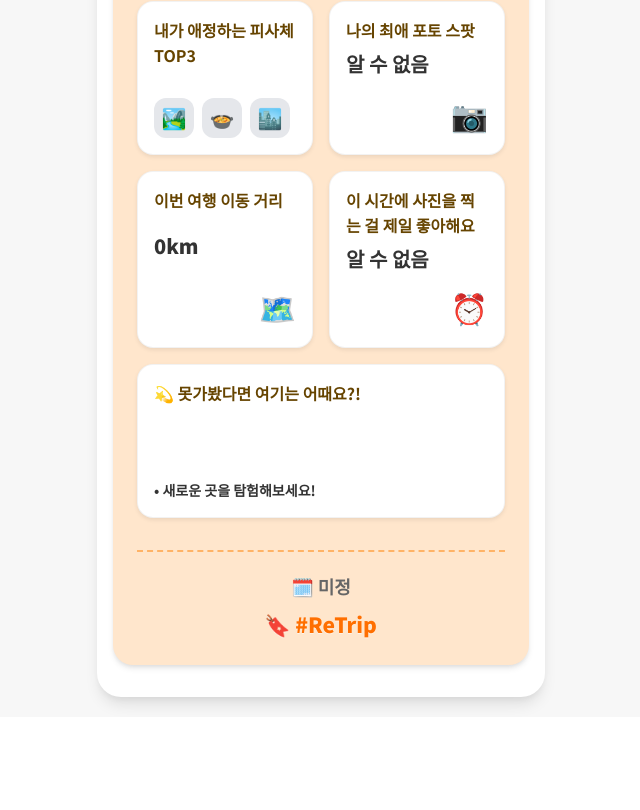
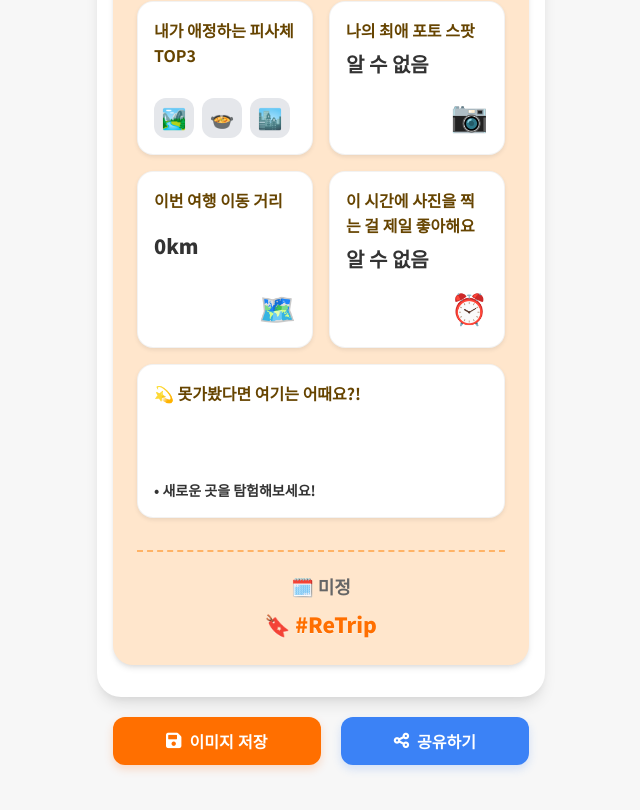
Before and after one commit to ReTrip-Dev/ReTrip, a Vue app: page /retrip in a window 1280 px wide. Shown: the part 442-1252 px from the top of the page, without its empty margins (319-959 px from the left). Before the commit the page ends 1159 px from the top, so only its background shows below. Built offline with nearby package versions, Linux system fonts and the light colour scheme; a web font is replaced by a local one.

Commit message:
Feat: Retrip 결과 화면 저장하기(PNG) 및 공유하기 기능 구현

```diff
--- a/package.json
+++ b/package.json
@@ -11,6 +11,7 @@
   "dependencies": {
     "axios": "^1.9.0",
     "flag-icon-css": "^4.1.7",
+    "html2canvas": "^1.4.1",
     "vue": "^3.5.13",
     "vue-country-flag-next": "^2.3.2",
     "vue-router": "^4.5.1"
--- a/src/components/Retrip.vue
+++ b/src/components/Retrip.vue
@@ -9,7 +9,7 @@
         <a href="/history" class="nav-link">히스토리</a>
     </header>
 
-    <div class="travel-summary-card">
+    <div class="travel-summary-card" ref="travelSummaryCard">
       <div class="card-header">
         <div class="background-flag" :style="headerFlagStyle"></div>
         <div class="header-content">✈️ 여행 Recap</div>
@@ -41,7 +41,7 @@
             <strong class="stat-title">내가 애정하는 피사체 TOP3</strong>
             <div class="favorite-subjects">
               <div v-for="(subject, index) in userData.favoriteSubjects" :key="index"
-                   class="subject-icon-wrapper">
+                    class="subject-icon-wrapper">
                 {{ subject }} <!-- Displaying subject string directly -->
               </div>
             </div>
@@ -83,15 +83,23 @@
         </div>
       </div>
     </div>
+
+    <div class="action-buttons-container">
+      <button @click="captureAndSaveImage" class="action-button save-button">
+        <i class="fas fa-save"></i> 이미지 저장
+      </button>
+      <button @click="captureAndShareImage" class="action-button share-button">
+        <i class="fas fa-share-alt"></i> 공유하기
+      </button>
+    </div>
+
   </div>
 </template>
 
 <script setup>
-import { reactive, computed, onMounted } from 'vue';
+import { reactive, computed, onMounted, ref } from 'vue'; // Added ref
 import { useRoute } from 'vue-router';
-// CountryFlag import is present but CountryFlag component is not used in template.
-// If it's not needed, it can be removed. For now, I'll leave it as it was.
-import CountryFlag from './CountryFlag.vue';
+import html2canvas from 'html2canvas'; // Import html2canvas
 
 const userData = reactive({
   username: '여행자님',
@@ -127,6 +135,8 @@ const userData = reactive({
     }) : [];
   }
 });
+
+const travelSummaryCard = ref(null); // Create a ref for the card element
 
 onMounted(() => {
   // const route = useRoute(); // route object might still be useful for other things, but not for reportData here
@@ -181,6 +191,76 @@ const headerFlagStyle = computed(() => {
     backgroundImage: `url(https://flagcdn.com/w640/${code}.png)`
   };
 });
+
+const captureAndSaveImage = async () => {
+  if (!travelSummaryCard.value) return;
+  try {
+    const canvas = await html2canvas(travelSummaryCard.value, {
+      useCORS: true, // Important for external images like flags
+      allowTaint: true, // May be needed for some external images
+      backgroundColor: null, // Preserve transparency or set a specific color
+      scale: 2, // Increase scale for better resolution
+    });
+    const image = canvas.toDataURL('image/png', 1.0);
+    const link = document.createElement('a');
+    link.href = image;
+    link.download = 'retrip-summary.png';
+    document.body.appendChild(link);
+    link.click();
+    document.body.removeChild(link);
+  } catch (error) {
+    console.error('Error capturing image for save:', error);
+    alert('이미지 저장에 실패했습니다.');
+  }
+};
+
+const captureAndShareImage = async () => {
+  if (!travelSummaryCard.value) return;
+  try {
+    const canvas = await html2canvas(travelSummaryCard.value, {
+      useCORS: true,
+      allowTaint: true,
+      backgroundColor: null,
+      scale: 2,
+    });
+    // For Web Share API, we need a Blob
+    canvas.toBlob(async (blob) => {
+      if (navigator.share && blob) {
+        const filesArray = [
+          new File([blob], 'retrip-summary.png', {
+            type: 'image/png',
+            lastModified: new Date().getTime(),
+          }),
+        ];
+        try {
+          await navigator.share({
+            title: '나의 ReTrip 여행 리포트',
+            text: '내 여행 리포트를 확인해보세요!',
+            files: filesArray,
+          });
+          console.log('Image shared successfully');
+        } catch (shareError) {
+          console.error('Error sharing image:', shareError);
+          // Fallback for when sharing fails (e.g., user cancels)
+          // Or if specific share targets are not available.
+          // alert('공유에 실패했습니다. 이미지를 먼저 저장한 후 공유해보세요.');
+        }
+      } else {
+        // Fallback if Web Share API is not supported
+        alert('브라우저가 공유 기능을 지원하지 않습니다. 이미지를 저장한 후 직접 공유해주세요.');
+        // Optionally, trigger download as a fallback
+        // const image = canvas.toDataURL('image/png', 1.0);
+        // const link = document.createElement('a');
+        // link.href = image;
+        // link.download = 'retrip-summary.png';
+        // link.click();
+      }
+    }, 'image/png');
+  } catch (error) {
+    console.error('Error capturing image for share:', error);
+    alert('공유 이미지 생성에 실패했습니다.');
+  }
+};
 </script>
 
 <style>
@@ -250,6 +330,8 @@ const headerFlagStyle = computed(() => {
   background-color: var(--color-background-light);
   padding: var(--spacing-5);
   padding-top: 85px; /* Added padding for fixed header (65px header + 20px original padding) */
+  /* Add padding-bottom to make space for action buttons */
+  padding-bottom: 100px; /* Adjust as needed */
   box-sizing: border-box; /* Include padding in element's total width and height */
   font-family: 'Noto Sans KR', sans-serif; /* Apply font globally to this component */
 }
@@ -321,6 +403,61 @@ const headerFlagStyle = computed(() => {
 .nav-link:hover {
     background-color: var(--pale-orange); /* Assuming --pale-orange is defined */
     color: var(--primary-orange);
+}
+
+
+.action-buttons-container {
+  display: flex;
+  justify-content: center;
+  gap: 20px; /* Space between buttons */
+  margin-top: 20px; /* Space above the buttons */
+  width: 100%;
+  max-width: 448px; /* Align with the card's max-width */
+  padding: 0 var(--spacing-4); /* Consistent padding with card margins */
+  box-sizing: border-box;
+}
+
+.action-button {
+  flex-grow: 1; /* Allow buttons to share space */
+  padding: 12px 20px;
+  border: none;
+  border-radius: var(--border-radius-button);
+  font-size: 1em;
+  font-weight: 600;
+  cursor: pointer;
+  transition: background-color 0.3s ease, box-shadow 0.3s ease, transform 0.2s ease;
+  display: flex;
+  align-items: center;
+  justify-content: center;
+  gap: 8px; /* Space between icon and text */
+}
+
+.action-button .fas {
+  font-size: 1.1em;
+}
+
+.save-button {
+  background-color: var(--color-primary-orange);
+  color: var(--color-white);
+  box-shadow: 0 4px 10px rgba(255, 93, 0, 0.2);
+}
+
+.save-button:hover {
+  background-color: var(--light-orange); /* Assuming --light-orange is defined */
+  box-shadow: 0 6px 15px rgba(255, 93, 0, 0.3);
+  transform: translateY(-2px);
+}
+
+.share-button {
+  background-color: var(--color-blue-500); /* Using a blue color for share */
+  color: var(--color-white);
+  box-shadow: 0 4px 10px rgba(59, 130, 246, 0.2);
+}
+
+.share-button:hover {
+  background-color: #2563EB; /* A slightly darker blue */
+  box-shadow: 0 6px 15px rgba(59, 130, 246, 0.3);
+  transform: translateY(-2px);
 }
 
 
```
Also changed, not shown: 1 other file (tests, documents, lock files or other folders).
